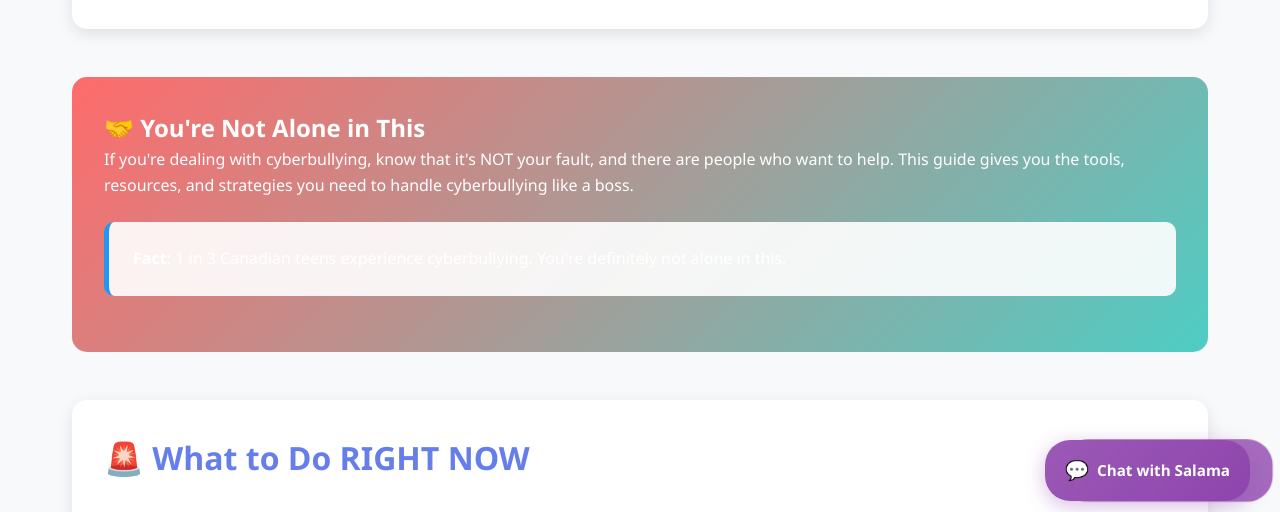
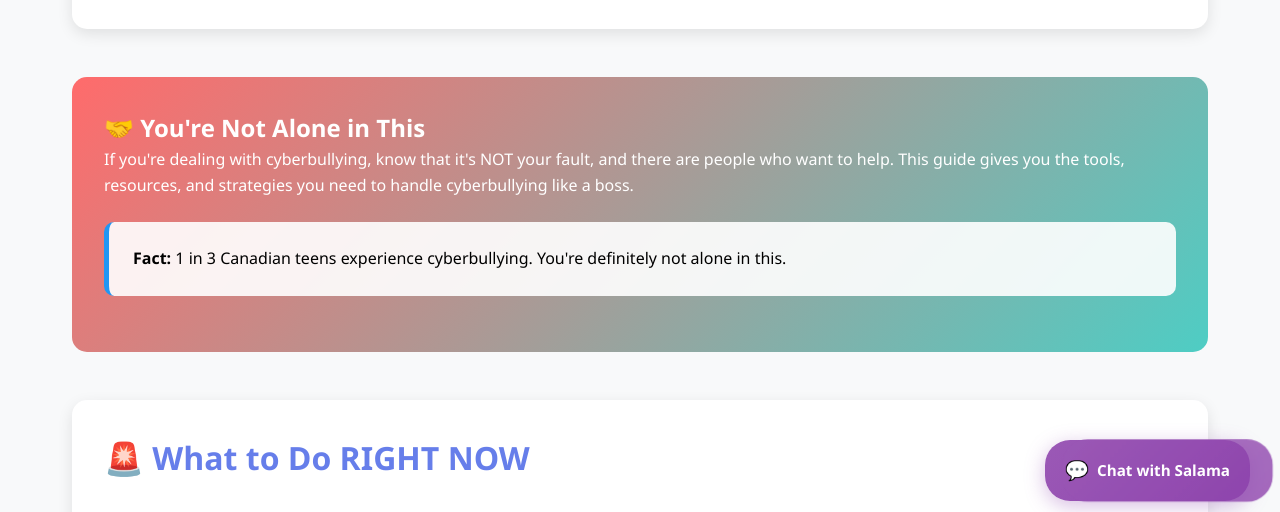
Before and after one commit to NjeriMinnie/cyberbullying-website, a plain HTML site: page index.html in a window 1280 px wide. Both pictures are taken after a click on the link "For Teens". Shown: the part 269-781 px from the top of the page. Drawn offline with Linux system fonts and the light colour scheme.

Commit message:
index.html

```diff
--- a/index.html
+++ b/index.html
@@ -901,7 +901,7 @@
                         <h2>🤝 You're Not Alone in This</h2>
                         <p>If you're dealing with cyberbullying, know that it's NOT your fault, and there are people who want to help. This guide gives you the tools, resources, and strategies you need to handle cyberbullying like a boss.</p>
                         <div class="info-box" style="background: rgba(255,255,255,0.9); color: #333;">
-                            <p><strong>Fact:</strong> 1 in 3 Canadian teens experience cyberbullying. You're definitely not alone in this.</p>
+                            <p style="color: #000;"><strong>Fact:</strong> 1 in 3 Canadian teens experience cyberbullying. You're definitely not alone in this.</p>
                         </div>
                     </div>
 
```
